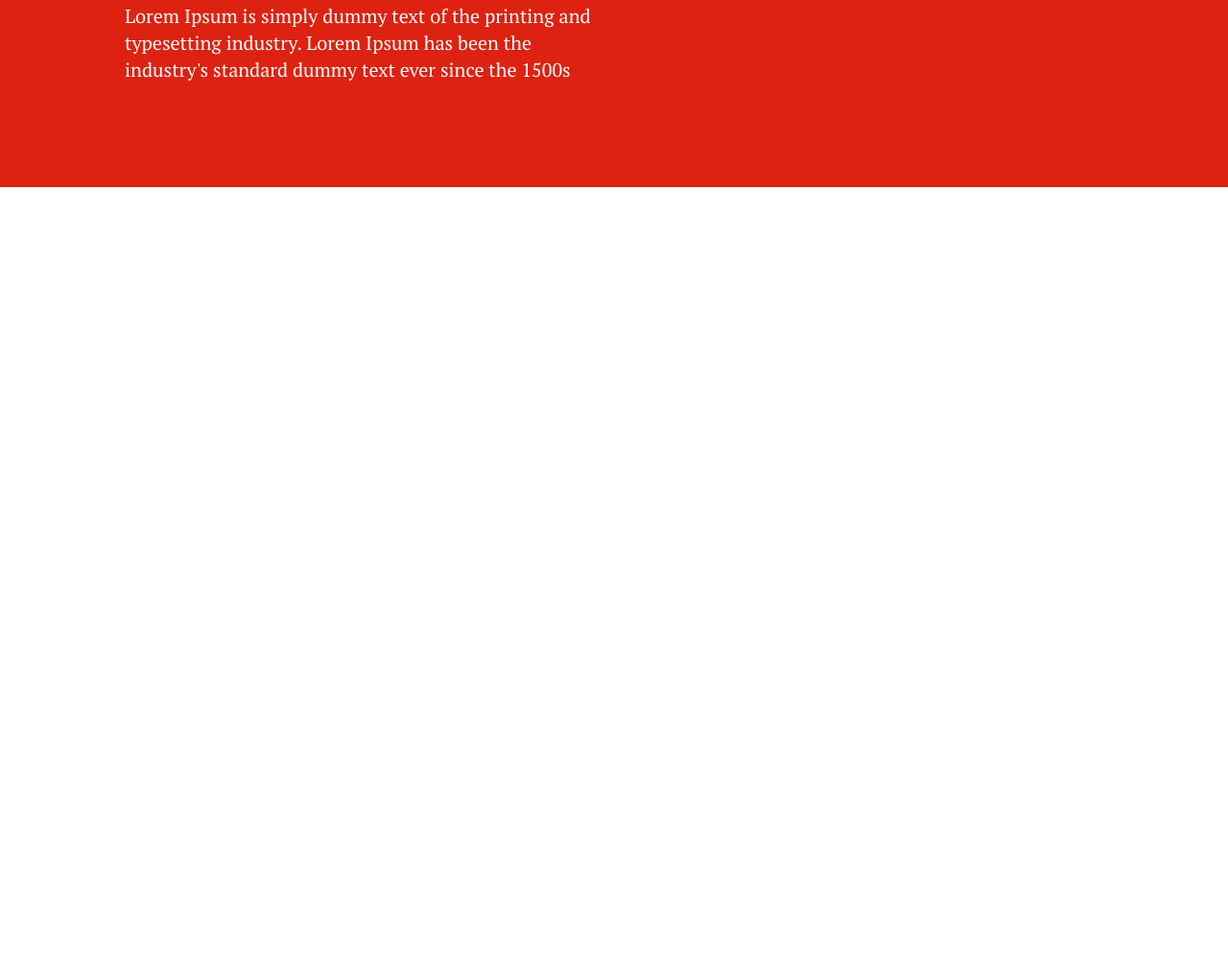
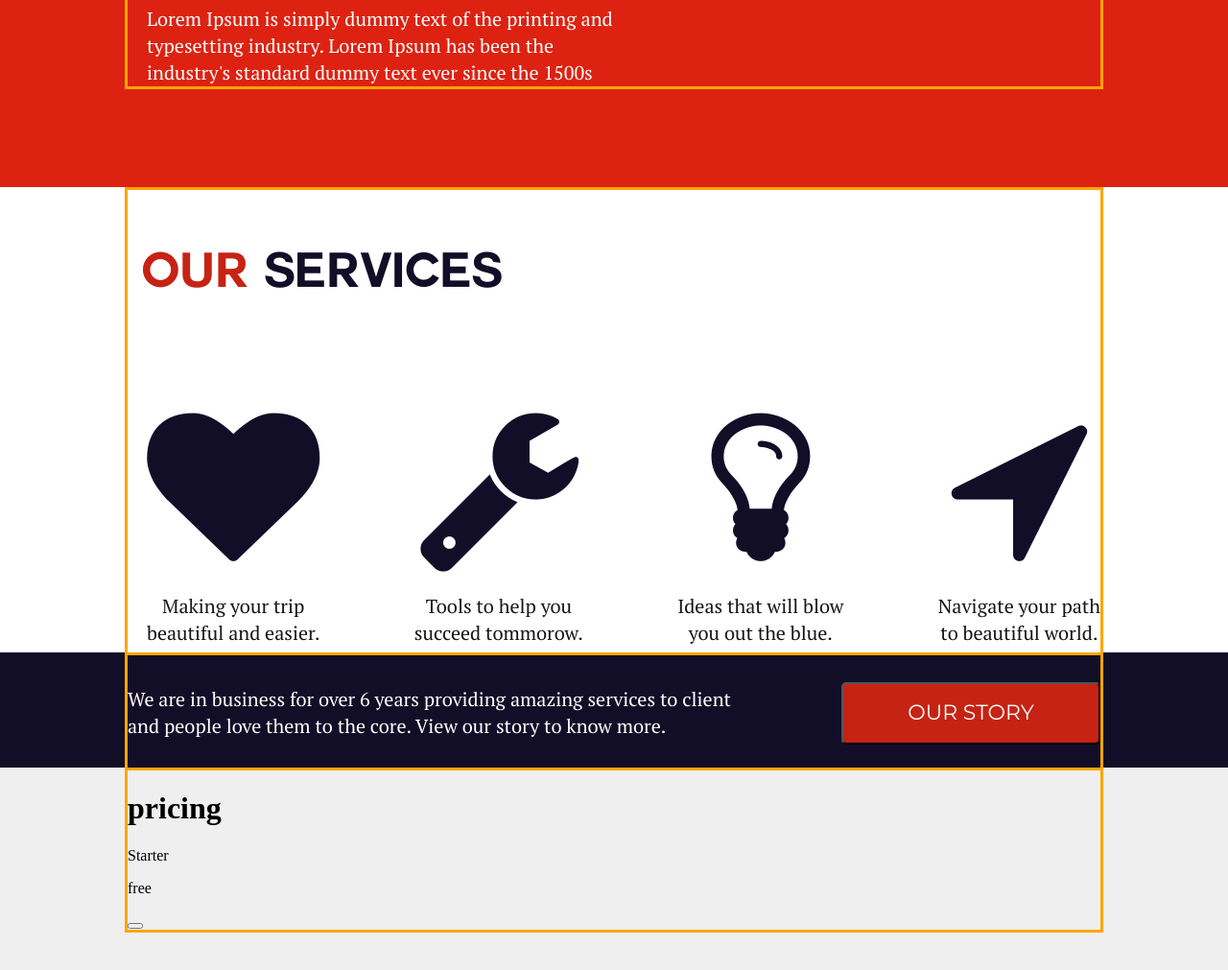
Before and after one commit to vlad896/Front-end, a plain HTML site: page project8/index.html in a window 1280 px wide. Shown: the part 493-1504 px from the top of the page at 96% size. Before the commit the page ends 800 px from the top, so only its background shows below. Drawn offline with Linux system fonts and the light colour scheme.

Commit message:
commit10

```diff
--- a/project8/css/style.css
+++ b/project8/css/style.css
@@ -27,6 +27,7 @@ body{
 .container{
     width: 1020px;
     margin: 0 auto;
+    border: 3px orange solid;
 }
 .header{
     margin: 0;
@@ -70,6 +71,7 @@ body{
     color: rgb(19, 14, 39);
     font-weight: bold;
     line-height: 80px;
+    margin-left: 20px;
 }
 .car{
     text-transform: uppercase;
@@ -79,6 +81,7 @@ body{
         color: #fff;
         font-weight: bold;
         line-height: 80px;
+        margin-left: 20px;
 }
 .lorem_title{
         font-size: 20px;
@@ -89,6 +92,7 @@ body{
         max-width: 490px;
         margin: 0;
         margin-top: 58px;
+        margin-left: 20px;
 }
 .items ul a:hover{
     color: #fff;
@@ -96,3 +100,73 @@ body{
     padding: 15px;
     border-radius: 5px;
 }
+.service{
+    height: 485px;
+}
+.title_service{
+        margin: 50px auto 90px 15px;
+        font-size: 50px;
+        font-family: "Couture";
+        color: rgb(198, 35, 20);
+        font-weight: bold;
+        line-height: 80px;
+}
+.title_service span{
+    font-size: 50px;
+        font-family: "Couture";
+        color: #130e27;
+        font-weight: bold;
+        line-height: 80px;
+}
+.icon_menu{
+    display: flex;
+    justify-content: space-between;
+    text-align: center;
+    margin-left: 20px;
+}
+.item .fa{
+    color: rgb(19, 14, 39);
+    font-size: 180px;
+}
+.item>p{
+        font-size: 20px;
+        font-family: "PT Serif";
+        font-weight: 500;
+        color: rgb(22, 22, 22);
+        line-height: 28px;
+}
+.call{
+    background-color: #130e27;
+    height: 120px;
+}
+.call_item{
+    display: flex;
+    justify-content: space-between;
+    align-items: center;
+    height: 120px;
+}
+.call_item p{
+        font-size: 20px;
+        font-family: "PT Serif";
+        color: rgb(255, 255, 255);
+        line-height: 28px;
+}
+.btn{
+
+        background-color: #c62314;
+        height: 65px;
+        width: 270px;
+        border-radius: 5px;
+}
+.btn a{
+    font-size: 22px;
+    font-family: "Montserrat";
+    color: rgb(255, 255, 255);
+    line-height: 28px;
+    text-align: center;
+    text-decoration: none;
+}
+.footer{
+    height: 615px;
+    background-color: #efefef;
+}
--- a/project8/index.html
+++ b/project8/index.html
@@ -31,7 +31,53 @@
             </div>
         </div>
         <div class="service">
-            <p></p>
+            <div class="container">
+                <div class="service_inner">
+                    <p class="title_service">our <span>services</span></p>
+                    <div class="icon_menu">
+                        <div class="item">
+                            <i class="fa fa-heart" aria-hidden="true"></i>
+                            <p class="text">Making your trip<br> beautiful and easier.</p>
+                        </div>
+                        <div class="item">
+                            <i class="fa fa-wrench" aria-hidden="true"></i>
+                            <p class="text">Tools to help you<br> succeed tommorow.</p>
+                        </div>
+                        <div class="item">
+                            <i class="fa fa-lightbulb-o" aria-hidden="true"></i>
+                            <p class="text">Ideas that will blow<br> you out the blue.</p>
+                        </div>
+                        <div class="item">
+                            <i class="fa fa-location-arrow" aria-hidden="true"></i>
+                            <p class="text">Navigate your path<br> to beautiful world.</p>
+                        </div>
+                    </div>
+                </div>
+            </div>
+        </div>
+        <div class="call">
+            <div class="container">
+                <div class="call_inner">
+                    <div class="call_item">
+                        <p>We are in business for over 6 years providing amazing services to client <br>
+                            and people love them to the core. View our story to know more.</p>
+                            <button class="btn"><a href="#">OUR STORY</a> </button>
+                    </div>
+                </div>
+            </div>
+        </div>
+        <div class="footer">
+            <div class="container">
+                <div class="footer_inner">
+                    <h1 class="footer_title">pricing</h1>
+                    <div class="footer_item">
+                        <p>Starter</p>
+                        <p class="title_footer_item">free</p>
+                        <p class="text_footer_item"></p>
+                        <button class="btn_footer_item"></button>
+                    </div>
+                </div>
+            </div>
         </div>
     </div>
 </body>
```
